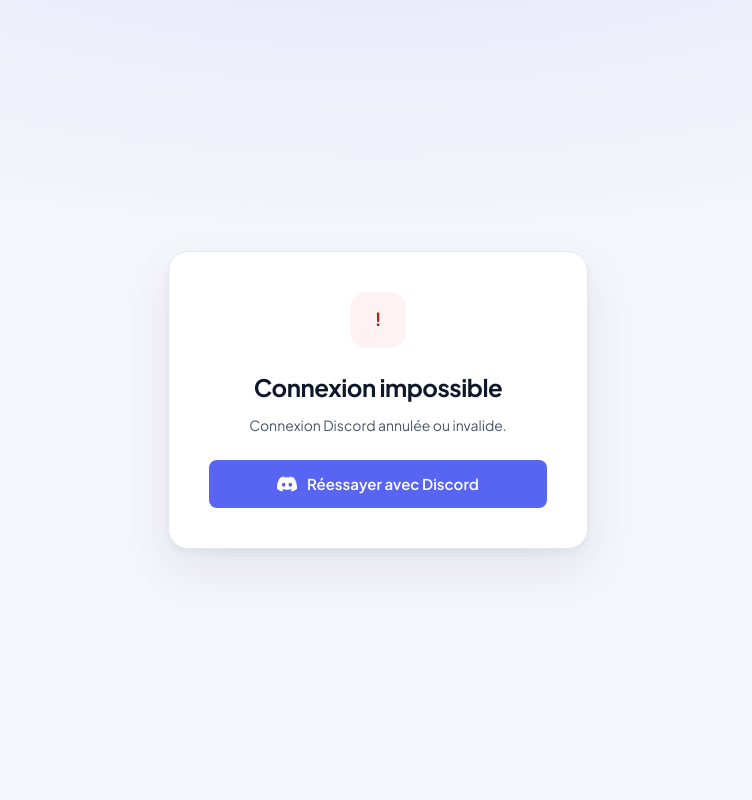
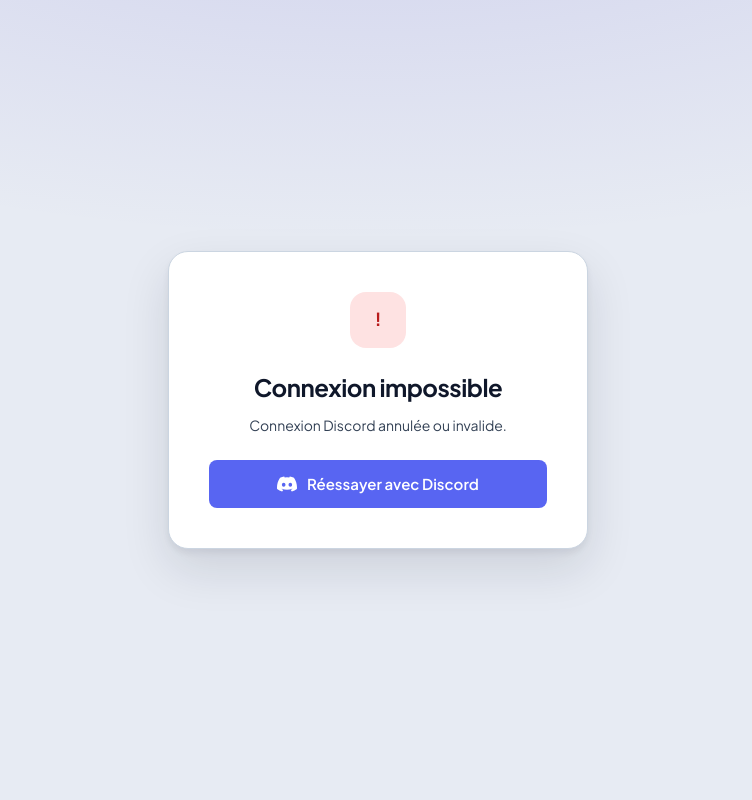
Before and after one commit to julianoMa/HCT-CEAM, a Flask app: page /auth/callback in a window 1280 px wide. Shown: the whole page, without its empty margins (262-1014 px from the left). Run offline with Flask 3, Linux system fonts and the light colour scheme.

Commit message:
some changes

```diff
--- a/app/auth/routes.py
+++ b/app/auth/routes.py
@@ -5,7 +5,7 @@ import requests
 from flask import Blueprint, current_app, flash, redirect, render_template, request, url_for
 from flask_login import login_required, login_user, logout_user
 
-from app.auth.discord import exchange_code_for_token, fetch_discord_user, is_member_of_guild
+from app.auth.discord import exchange_code_for_token, fetch_discord_user, fetch_guild_member
 from app.models.user import User
 
 bp = Blueprint("auth", __name__, url_prefix="/auth")
@@ -24,7 +24,9 @@ def login():
         "client_id": current_app.config["DISCORD_CLIENT_ID"],
         "redirect_uri": current_app.config["DISCORD_REDIRECT_URI"],
         "response_type": "code",
-        "scope": "identify guilds",
+        # guilds.members.read : nécessaire pour récupérer le pseudo utilisé
+        # sur le serveur HCT (distinct du pseudo global du compte Discord).
+        "scope": "identify guilds guilds.members.read",
     }
     return redirect(f"{current_app.config['DISCORD_AUTHORIZE_URL']}?{urlencode(params)}")
 
@@ -46,25 +48,38 @@ def callback():
         )
 
     guild_id = current_app.config.get("DISCORD_GUILD_ID")
+    guild_nickname = None
+
     if guild_id and _DISCORD_SNOWFLAKE.match(str(guild_id)):
-        if not is_member_of_guild(access_token, guild_id):
+        try:
+            member = fetch_guild_member(access_token, guild_id)
+        except requests.HTTPError as exc:
+            if exc.response is not None and exc.response.status_code == 404:
+                return _access_denied(
+                    "Tu dois être membre du serveur Discord HCT pour accéder à la CEAM."
+                )
             return _access_denied(
-                "Tu dois être membre du serveur Discord HCT pour accéder à la CEAM."
+                "Impossible de vérifier ton appartenance au serveur Discord HCT. Réessaie plus tard."
             )
+        guild_nickname = member.get("nick")
     elif guild_id and not _DISCORD_SNOWFLAKE.match(str(guild_id)):
         current_app.logger.warning(
             "DISCORD_GUILD_ID invalide (%r) : vérif serveur ignorée en dev.", guild_id
         )
 
     discord_id = int(discord_user["id"])
+    # Priorité au pseudo serveur HCT ; à défaut (pas de pseudo défini sur le
+    # serveur, ou vérif serveur ignorée en dev), on retombe sur le pseudo du
+    # compte Discord.
+    name = guild_nickname or discord_user.get("global_name") or discord_user["username"]
+
     user = User.get_by_discord_id(discord_id)
 
     if user is None:
-        user = User.create(
-            discord_id=discord_id,
-            name=discord_user.get("global_name") or discord_user["username"],
-            role=User.ROLE_DECLARANT,
-        )
+        user = User.create(discord_id=discord_id, name=name, role=User.ROLE_DECLARANT)
+    elif user.name != name:
+        # Garde le pseudo à jour si la personne a changé de pseudo sur le serveur.
+        user.update_name(name)
 
     login_user(user)
     flash(f"Connecté en tant que {user.name}.", "success")
--- a/app/models/user.py
+++ b/app/models/user.py
@@ -77,5 +77,10 @@ class User(UserMixin):
         db.collection(COLLECTION).document(str(self.id)).update({"role": new_role})
         self.role = new_role
 
+    def update_name(self, new_name):
+        db = get_db()
+        db.collection(COLLECTION).document(str(self.id)).update({"name": new_name})
+        self.name = new_name
+
     def __repr__(self):
         return f"<User {self.name} ({self.role_label})>"
--- a/app/static/css/style.css
+++ b/app/static/css/style.css
@@ -3,50 +3,50 @@
 :root {
   --font: "Plus Jakarta Sans", system-ui, -apple-system, sans-serif;
 
-  --sidebar-bg: #0b1220;
-  --sidebar-border: rgba(255, 255, 255, 0.06);
-  --sidebar-text: #94a3b8;
-  --sidebar-text-active: #f8fafc;
-  --sidebar-accent: #6366f1;
+  --sidebar-bg: #ffffff;
+  --sidebar-border: #e2e8f0;
+  --sidebar-text: #475569;
+  --sidebar-text-active: #0f172a;
+  --sidebar-accent: #4338ca;
   --sidebar-w: 272px;
 
-  --bg: #f4f6fb;
-  --bg-accent: radial-gradient(ellipse 80% 50% at 50% -20%, rgba(99, 102, 241, 0.12), transparent);
+  --bg: #e7ebf3;
+  --bg-accent: radial-gradient(ellipse 80% 50% at 50% -20%, rgba(67, 56, 202, 0.14), transparent);
   --surface: #ffffff;
   --surface-elevated: #ffffff;
-  --border: #e2e8f0;
-  --border-subtle: #f1f5f9;
+  --border: #cbd5e1;
+  --border-subtle: #e2e8f0;
 
   --text: #0f172a;
-  --text-secondary: #475569;
-  --text-muted: #94a3b8;
+  --text-secondary: #334155;
+  --text-muted: #64748b;
 
-  --accent: #6366f1;
-  --accent-hover: #4f46e5;
-  --accent-soft: rgba(99, 102, 241, 0.1);
-  --accent-gradient: linear-gradient(135deg, #6366f1 0%, #8b5cf6 100%);
+  --accent: #4338ca;
+  --accent-hover: #372ea3;
+  --accent-soft: rgba(67, 56, 202, 0.12);
+  --accent-gradient: linear-gradient(135deg, #4338ca 0%, #7c3aed 100%);
 
-  --success-bg: #ecfdf5;
+  --success-bg: #dcfce7;
   --success-text: #047857;
-  --success-border: #a7f3d0;
-  --warning-bg: #fffbeb;
+  --success-border: #86efac;
+  --warning-bg: #fef3c7;
   --warning-text: #b45309;
-  --warning-border: #fde68a;
-  --danger-bg: #fef2f2;
+  --warning-border: #fcd34d;
+  --danger-bg: #fee2e2;
   --danger-text: #b91c1c;
-  --danger-border: #fecaca;
-  --info-bg: #eff6ff;
+  --danger-border: #fca5a5;
+  --info-bg: #dbeafe;
   --info-text: #1d4ed8;
-  --info-border: #bfdbfe;
+  --info-border: #93c5fd;
 
   --radius-sm: 8px;
   --radius: 14px;
   --radius-lg: 20px;
   --radius-full: 999px;
 
-  --shadow-sm: 0 1px 2px rgba(15, 23, 42, 0.04);
-  --shadow: 0 1px 3px rgba(15, 23, 42, 0.06), 0 8px 24px rgba(15, 23, 42, 0.04);
-  --shadow-lg: 0 4px 6px rgba(15, 23, 42, 0.04), 0 20px 48px rgba(15, 23, 42, 0.08);
+  --shadow-sm: 0 1px 2px rgba(15, 23, 42, 0.06);
+  --shadow: 0 1px 3px rgba(15, 23, 42, 0.08), 0 8px 24px rgba(15, 23, 42, 0.07);
+  --shadow-lg: 0 4px 6px rgba(15, 23, 42, 0.06), 0 20px 48px rgba(15, 23, 42, 0.12);
 
   --transition: 0.2s cubic-bezier(0.4, 0, 0.2, 1);
 }
--- a/app/templates/base.html
+++ b/app/templates/base.html
@@ -26,10 +26,10 @@
 
     <aside class="sidebar">
       <div class="sidebar__brand">
-        <div class="sidebar__logo">CE</div>
+        <img src="https://www.zupimages.net/up/22/30/as83.png" alt="CEAM" class="sidebar__brand-logo">
         <div class="sidebar__brand-text">
-          <span class="sidebar__brand-name">CEAM</span>
-          <span class="sidebar__brand-tagline">Éthique médicale HCT</span>
+          <span class="sidebar__brand-line">Commission Éthique des</span>
+          <span class="sidebar__brand-line">Affaires Médicales</span>
         </div>
       </div>
 
```
Also changed, not shown: other parts of app/static/css/style.css (+52 -57 lines), app/auth/discord.py (+11 -6 lines).
